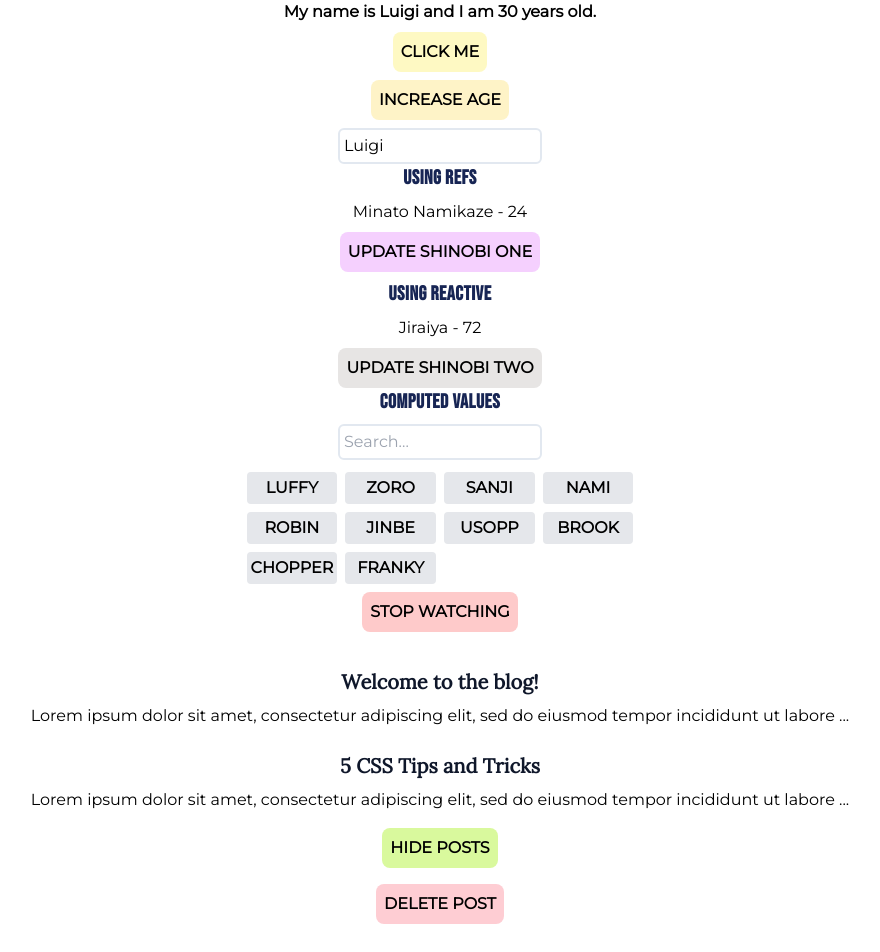
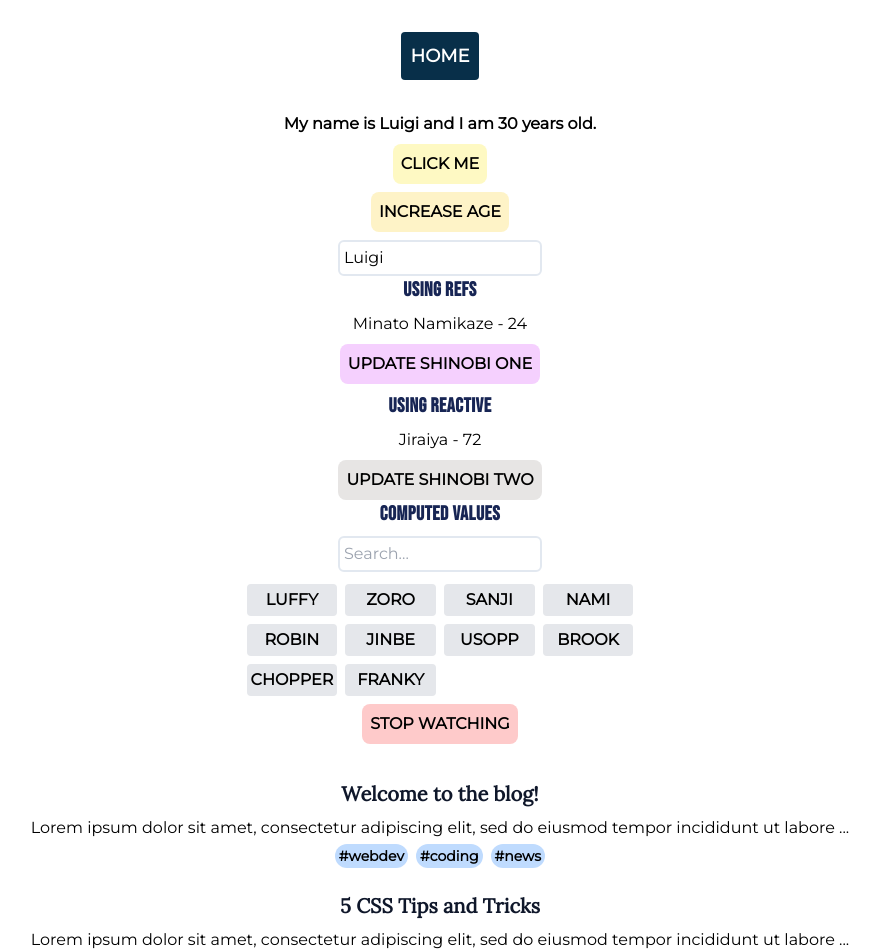
Before and after one commit to IRAKOZEAimeAubin/crispy-rotary-phone, a Vue app: page / in a window 1280 px wide. Shown: the top 952 px of the page, without its empty margins (200-1080 px from the left). Before the commit the page ends 924 px from the top, so only its background shows below. Built offline with nearby package versions, Linux system fonts and the light colour scheme; data requests are answered from the project's data file.

Commit message:
feat: add routing and reusable composables

```diff
--- a/package.json
+++ b/package.json
@@ -10,7 +10,8 @@
   },
   "dependencies": {
     "json-server": "^0.17.3",
-    "vue": "^3.2.47"
+    "vue": "^3.2.47",
+    "vue-router": "^4.0.13"
   },
   "devDependencies": {
     "@vitejs/plugin-vue": "^4.1.0",
--- a/src/App.vue
+++ b/src/App.vue
@@ -1,7 +1,18 @@
-<script setup>
-import Home from './components/Home.vue'
-</script>
+<template>
+  <div id="nav" class="flex gap-2 font-bold uppercase text-lg items-center justify-center p-8 text-slate-900">
+    <router-link to="/" class="bg-lime-200">Home</router-link>
+  </div>
+  <router-view />
+</template>
 
-<template>
-  <Home />
-</template>
+<style>
+#nav a {
+  padding: 10px;
+  border-radius: 4px;
+}
+
+#nav a.router-link-exact-active {
+  color: #ffffff;
+  background-color: #082f49;
+}
+</style>
--- a/src/components/Home.vue
+++ b/src/components/Home.vue
@@ -35,6 +35,7 @@
 <script>
 import { ref, reactive, computed, watch, watchEffect } from 'vue';
 import Posts from './Posts.vue';
+import getPosts from '../composables/getPosts'
 
 export default {
   name: "Home",
@@ -101,22 +102,24 @@ export default {
     }
 
     // using props
-    const posts = ref( [] )
+    // const posts = ref( [] )
 
     // lifecycle hooks
     const showPosts = ref( true )
 
     // fetching data
-    const err = ref( null )
-    const load = async () => {
-      try {
-        let data = await fetch( "http://localhost:3000/posts" )
-        if ( !data.ok ) throw Error( "Data not available." )
-        posts.value = await data.json()
-      } catch (error) {
-        err.value = error.message
-      }
-    }
+    // const err = ref( null )
+    // const load = async () => {
+    //   try {
+    //     let data = await fetch( "http://localhost:3000/posts" )
+    //     if ( !data.ok ) throw Error( "Data not available." )
+    //     posts.value = await data.json()
+    //   } catch (error) {
+    //     err.value = error.message
+    //   }
+    // }
+    // reusable composable functions
+    const { posts, err, load } = getPosts()
 
     load()
 
--- a/src/components/SinglePost.vue
+++ b/src/components/SinglePost.vue
@@ -1,7 +1,12 @@
 <template>
     <div class="flex flex-col items-center justify-center mt-4">
-        <h3 class="font-serif text-slate-900 text-xl font-bold m-2">{{ post.title }}</h3>
+        <router-link :to="{ name: 'Details', params: { id: post.id } }">
+            <h3 class="font-serif text-slate-900 text-xl font-bold m-2">{{ post.title }}</h3>
+        </router-link>
         <p class="text-justify font-medium">{{ snippet }}</p>
+        <div class="flex gap-2 mt-1">
+            <span v-for="tag in post.tags" :key="tag" class="bg-blue-200 font-semibold text-sm py-[2px] px-1 rounded-xl">#{{ tag }}</span>
+        </div>
     </div>
 </template>
 
--- /dev/null
+++ b/src/composables/getOnePost.js
@@ -0,0 +1,20 @@
+import { ref } from "vue";
+
+const getOnePost = ( id ) => {
+    const post = ref( null )
+    const err = ref( null )
+
+    const load = async () => {
+        try {
+            let data = await fetch( `http://localhost:3000/posts/${ id }` )
+            if ( !data.ok ) throw Error( "Post does not exist." )
+            post.value = await data.json()
+        } catch ( error ) {
+            err.value = error.message
+        }
+    }
+
+    return { post, err, load }
+}
+
+export default getOnePost
--- /dev/null
+++ b/src/composables/getPosts.js
@@ -0,0 +1,20 @@
+import { ref } from "vue"
+
+const getPosts = () => {
+    const posts = ref( [] )
+    const err = ref( null )
+
+    const load = async () => {
+        try {
+            let data = await fetch( "http://localhost:3000/posts" )
+            if ( !data.ok ) throw Error( "Data not available." )
+            posts.value = await data.json()
+        } catch ( error ) {
+            err.value = error.message
+        }
+    }
+
+    return { posts, err, load }
+};
+
+export default getPosts
--- a/src/main.js
+++ b/src/main.js
@@ -1,5 +1,6 @@
 import { createApp } from 'vue'
 import './style.css'
 import App from './App.vue'
+import router from './router'
 
-createApp(App).mount('#app')
+createApp(App).use(router).mount('#app')
--- /dev/null
+++ b/src/router/index.js
@@ -0,0 +1,24 @@
+import { createRouter, createWebHistory } from "vue-router";
+import HomeView from "../views/HomeView.vue";
+import Details from "../views/Details.vue";
+
+const routes = [
+    {
+        path: "/",
+        name: "HomeView",
+        component: HomeView
+    },
+    {
+        path: "/posts/:id",
+        name: "Details",
+        component: Details,
+        props: true
+    }
+];
+
+const router = createRouter( {
+    history: createWebHistory( import.meta.env.BASE_URL ),
+    routes
+} );
+
+export default router
--- /dev/null
+++ b/src/views/Details.vue
@@ -0,0 +1,23 @@
+<template>
+    <div v-if="err">{{ err }}</div>
+    <div v-if="post" class="flex flex-col items-center">
+        <h1 class="mb-4 font-serif font-extrabold text-2xl text-stone-950">{{ post.title }}</h1>
+        <p class="text-justify px-8 text-lg tracking-wide">{{ post.body }}</p>
+    </div>
+</template>
+
+<script>
+import getOnePost from "../composables/getOnePost"
+
+export default {
+    name: "Details",
+    props: [ "id" ],
+    setup ( props ) {
+        const { post, err, load } = getOnePost( props.id )
+
+        load()
+
+        return { post, err }
+    }
+}
+</script>
--- /dev/null
+++ b/src/views/HomeView.vue
@@ -0,0 +1,13 @@
+<script setup>
+import Home from '../components/Home.vue';
+</script>
+
+<template>
+    <Home />
+</template>
+
+<script>
+export default {
+    name:"HomeView"
+}
+</script>
```
Also changed, not shown: 1 other file (tests, documents, lock files or other folders).
